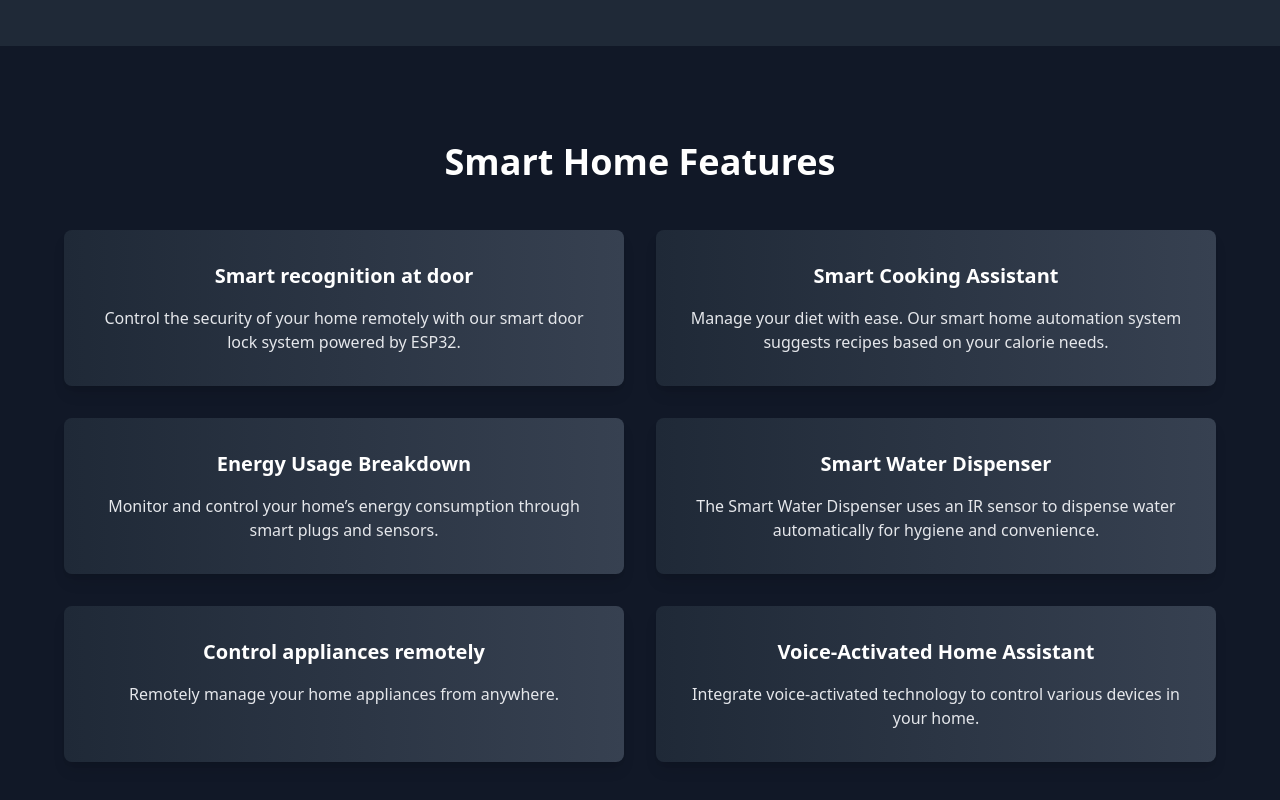
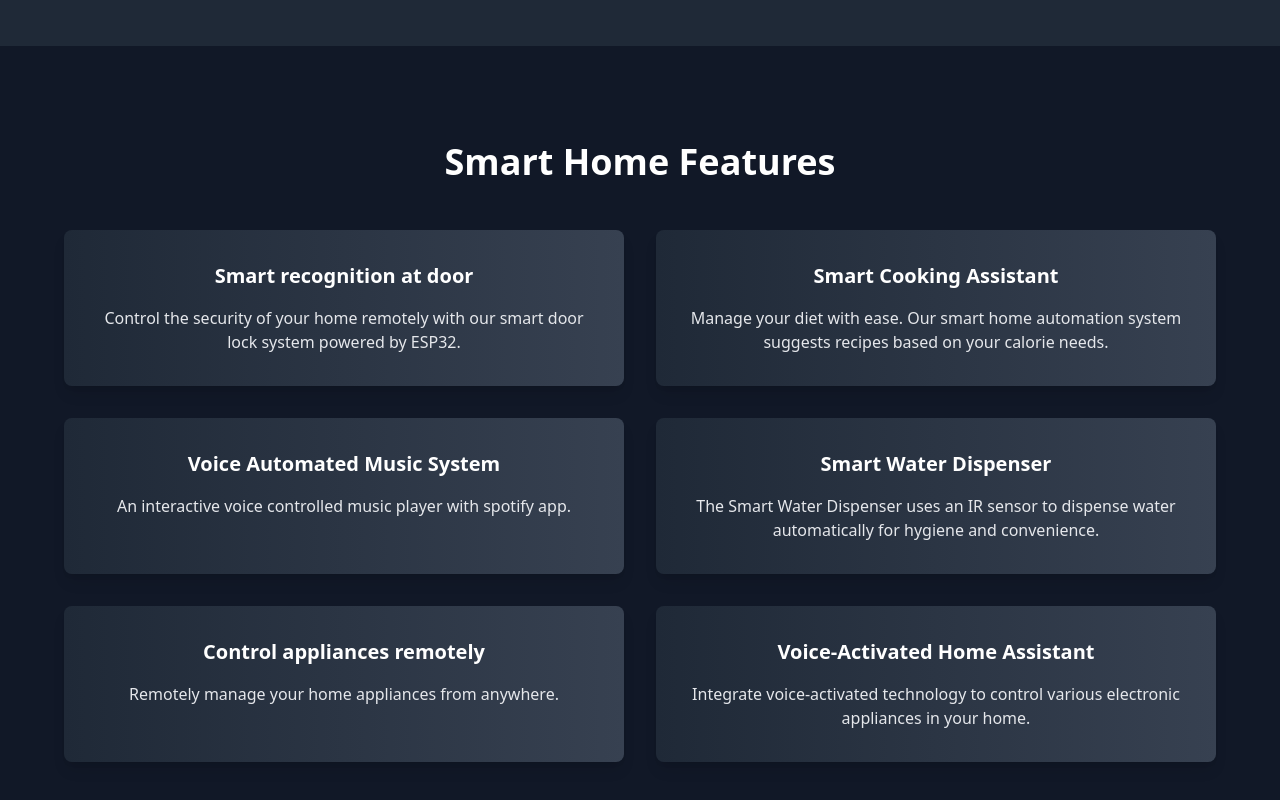
Before and after one commit to Ironsoldier353/Smart-home-automation, a React (Vite) app in the folder frontend/: page / in a window 1280 px wide. Shown: the part 1230-2030 px from the top of the page. Built offline with nearby package versions, Linux system fonts and the light colour scheme.

Commit message:
updated features

```diff
--- a/frontend/src/components/LandingPage.jsx
+++ b/frontend/src/components/LandingPage.jsx
@@ -115,10 +115,10 @@ const LandingPage = () => {
           {[
             { title: "Smart recognition at door", description: "Control the security of your home remotely with our smart door lock system powered by ESP32." },
             { title: "Smart Cooking Assistant", description: "Manage your diet with ease. Our smart home automation system suggests recipes based on your calorie needs." },
-            { title: "Energy Usage Breakdown", description: "Monitor and control your home’s energy consumption through smart plugs and sensors." },
+            { title: "Voice Automated Music System", description: "An interactive voice controlled music player with spotify app." },
             { title: "Smart Water Dispenser", description: "The Smart Water Dispenser uses an IR sensor to dispense water automatically for hygiene and convenience." },
             { title: "Control appliances remotely", description: "Remotely manage your home appliances from anywhere." },
-            { title: "Voice-Activated Home Assistant", description: "Integrate voice-activated technology to control various devices in your home." }
+            { title: "Voice-Activated Home Assistant", description: "Integrate voice-activated technology to control various electronic appliances in your home." }
           ].map((feature, index) => (
             <div
               key={index}
```
